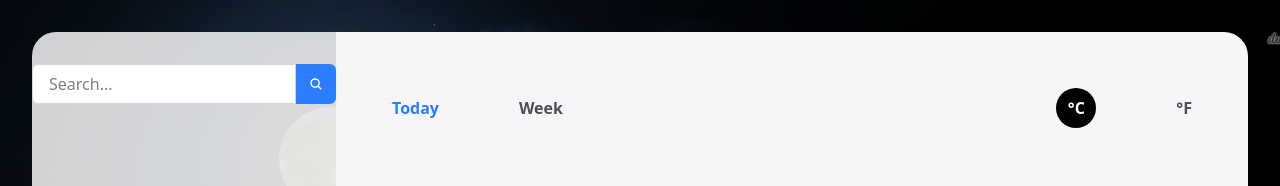
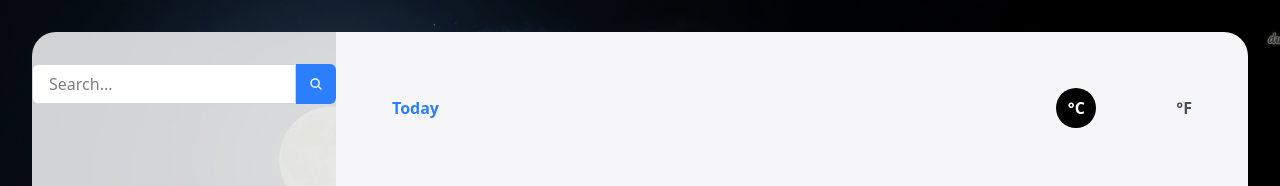
Before and after one commit to CodeWithSanket/ClimateX, a React (Vite) app: page / in a window 1280 px wide. Shown: the top 186 px of the page. Built offline with nearby package versions, Linux system fonts and the light colour scheme.

Commit message:
Completed Weather Web-App Project

```diff
--- a/src/Components/MainData/UpperNavBar.tsx
+++ b/src/Components/MainData/UpperNavBar.tsx
@@ -34,12 +34,7 @@ function UpperNavBar() {
                 >
                     Today
                 </button>
-                <button
-                    className={!isColour ? "text-blue-500 border-none bg-none text-[16px] font-bold text-[#495057] cursor-pointer capitalize" : "border-none bg-none text-[16px] font-semibold text-[#495057] cursor-pointer capitalize"}
-                    onClick={handleColourState}
-                >
-                    Week
-                </button>
+
             </div>
 
             {/* Right Section: °C and °F Buttons */}
```
